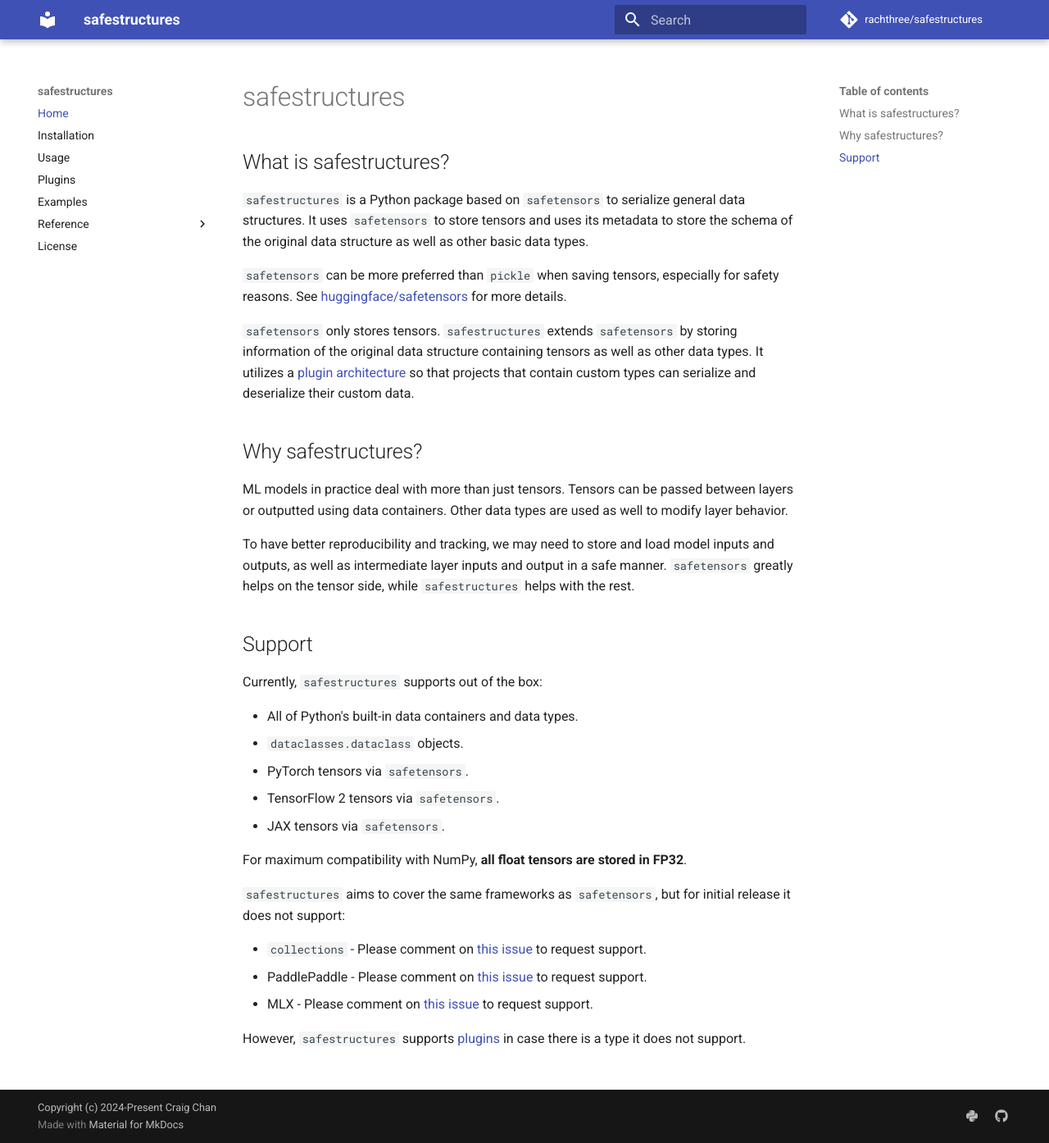
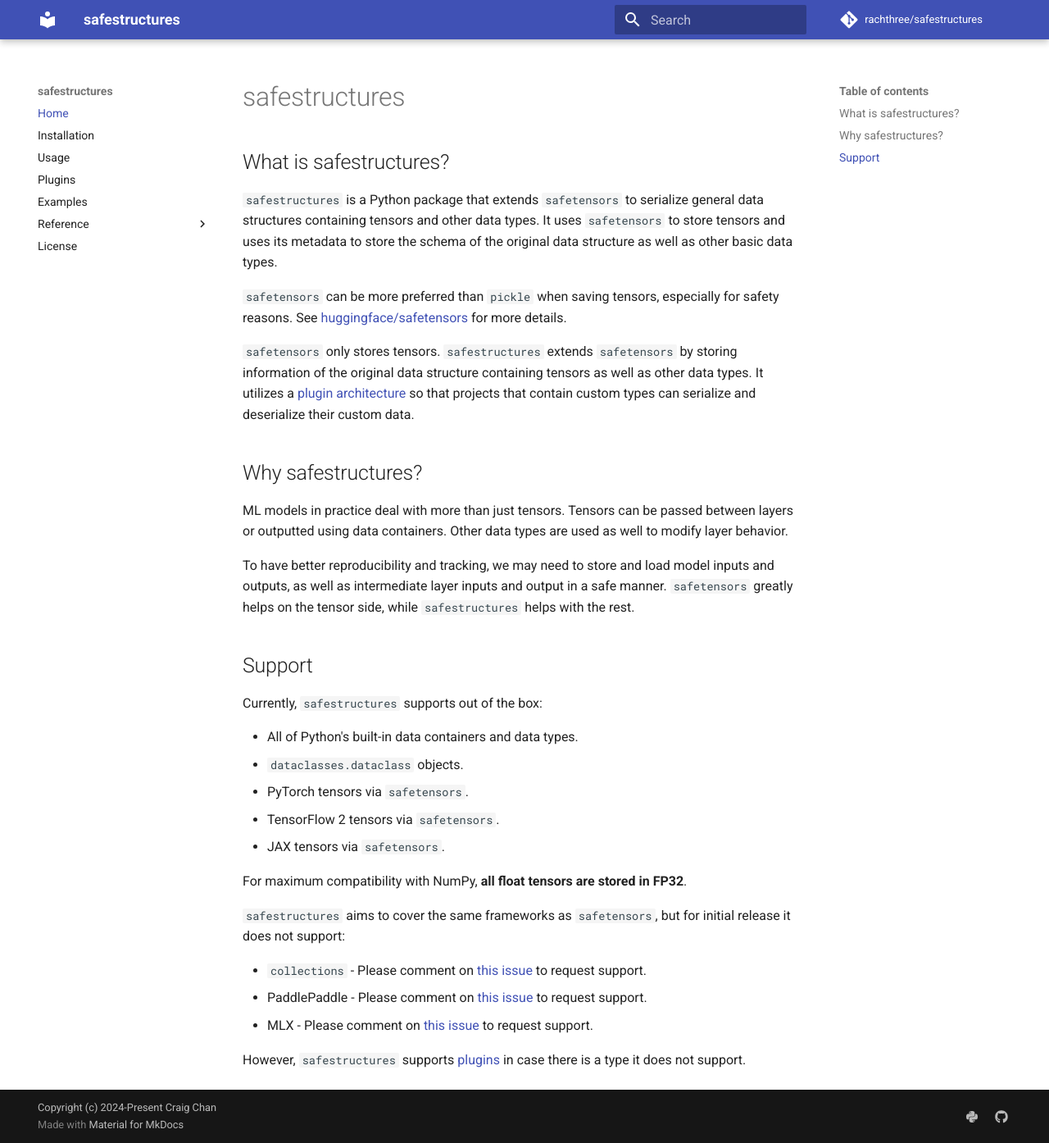
Before and after one commit to rachthree/safestructures, an MkDocs documentation site: the page built from docs/index.md, in a window 1280 px wide and 1394 px high. Shown: the whole window at 82% size. Built offline with MkDocs 1.6.1 and Material for MkDocs 9.7.7, drawn with Linux system fonts in a browser that asks for light colours; comment, search, counter and statistics services are not loaded.

Commit message:
Update intro in docs (#21)

```diff
--- a/docs/index.md
+++ b/docs/index.md
@@ -1,7 +1,7 @@
 # safestructures
 
 ## What is safestructures?
-`safestructures` is a Python package based on `safetensors` to serialize general data structures. It uses `safetensors` to store tensors and uses its metadata to store the schema of the original data structure as well as other basic data types.
+`safestructures` is a Python package that extends `safetensors` to serialize general data structures containing tensors and other data types. It uses `safetensors` to store tensors and uses its metadata to store the schema of the original data structure as well as other basic data types.
 
 `safetensors` can be more preferred than `pickle` when saving tensors, especially for safety reasons. See [huggingface/safetensors](https://github.com/huggingface/safetensors) for more details.
 
```
Also changed, not shown: README.md (+1 -1 lines).
